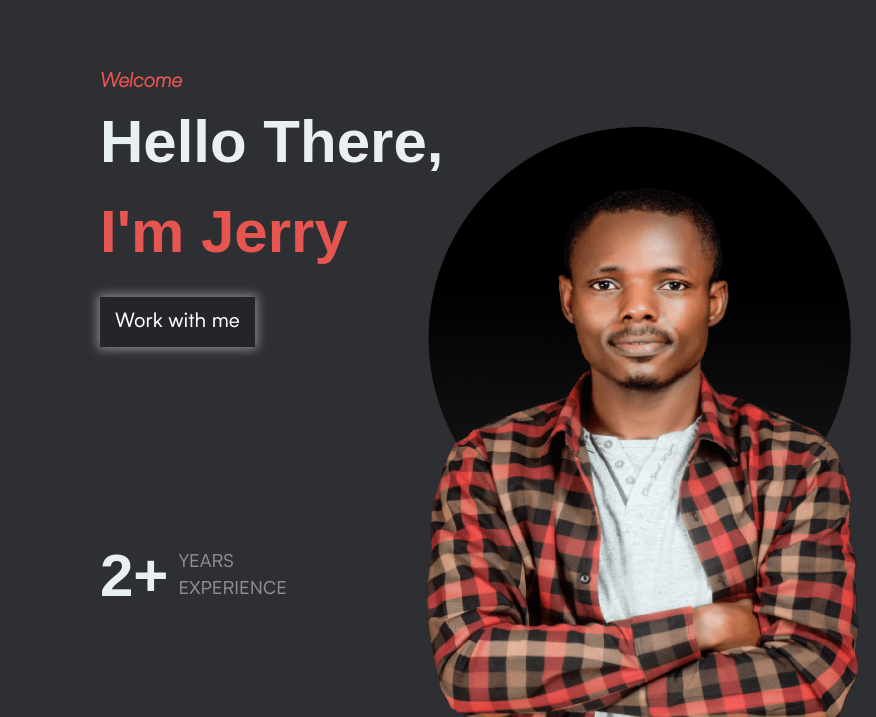
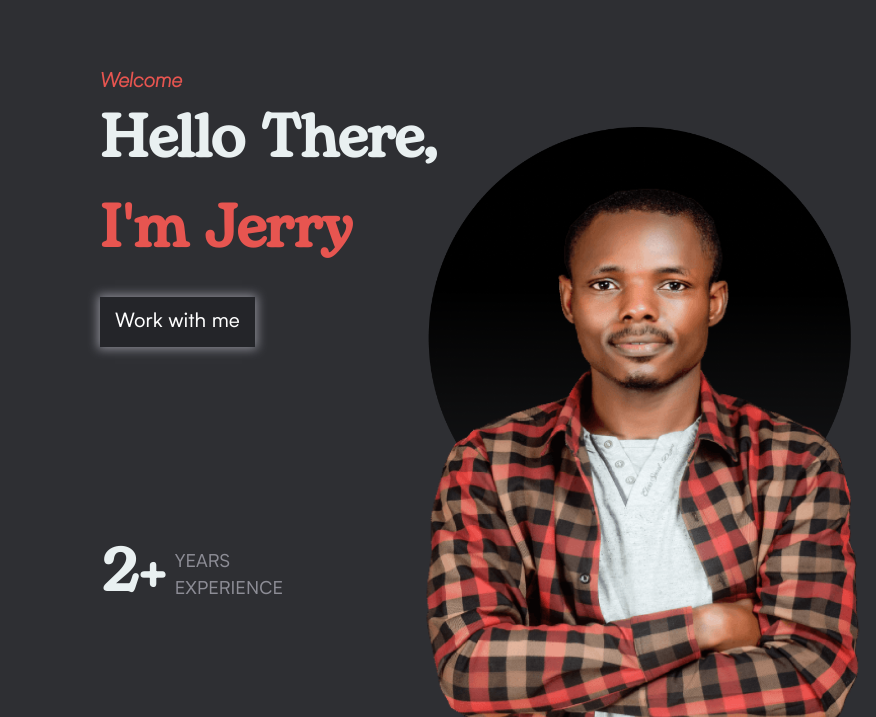
Before and after one commit to Jerrydev01/portfolio, a website: page src/index.html in a window 1280 px wide. Shown: the part 83-800 px from the top of the page, 0-876 px from the left. Drawn offline with nearby package versions, Linux system fonts and the light colour scheme; files that its build step writes are made by us from their sources; a web font is replaced by a local one.

```diff
--- a/src/index.html
+++ b/src/index.html
@@ -12,7 +12,7 @@
 
 
     <!-- local style -->
-    <link rel="stylesheet" href="css/style.css">
+    <link rel="stylesheet" href="/public/css/style.css">
 </head>
 
 <body>
```
Also changed, not shown: public/index.html (+1 -3 lines).
